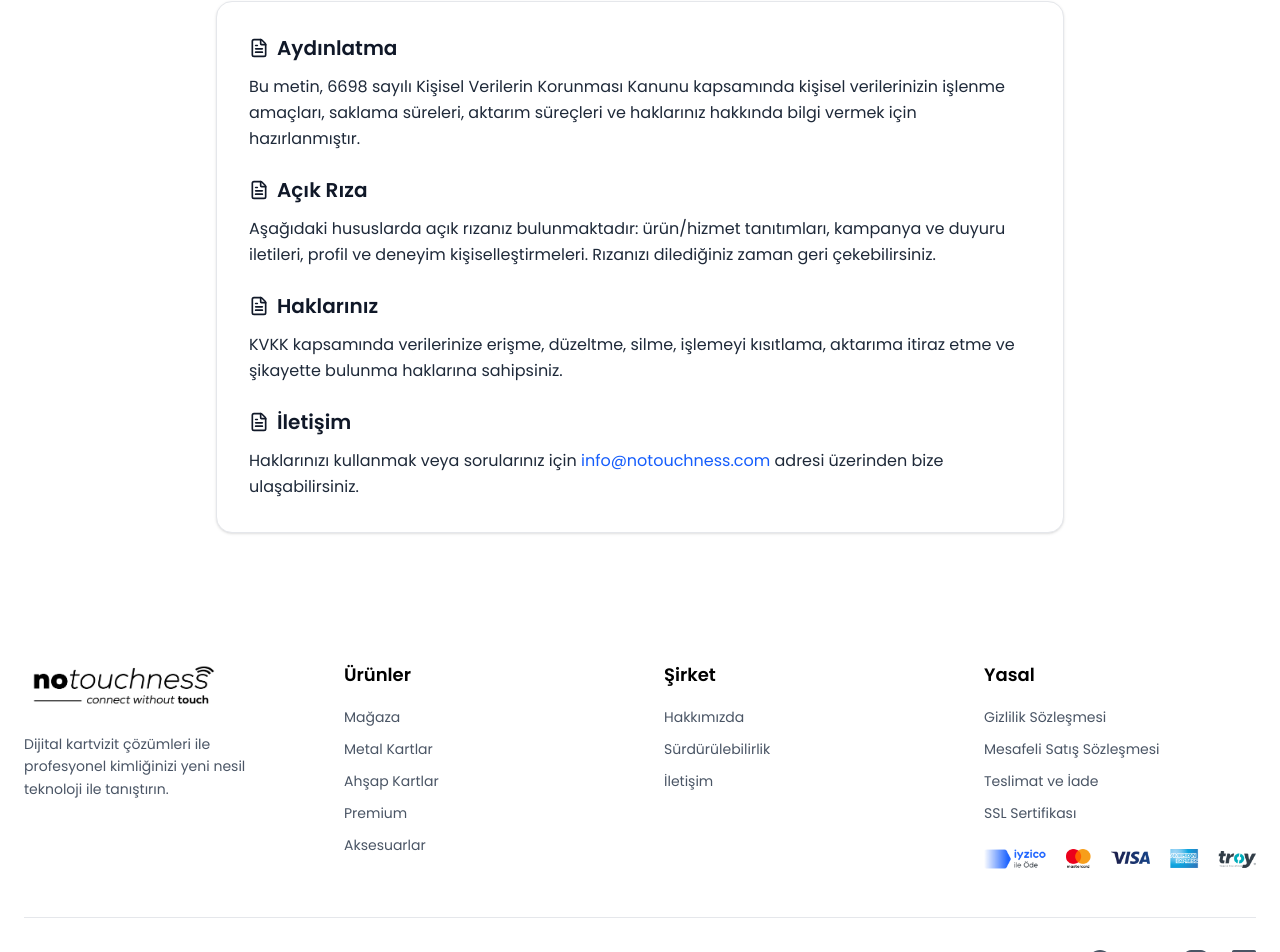
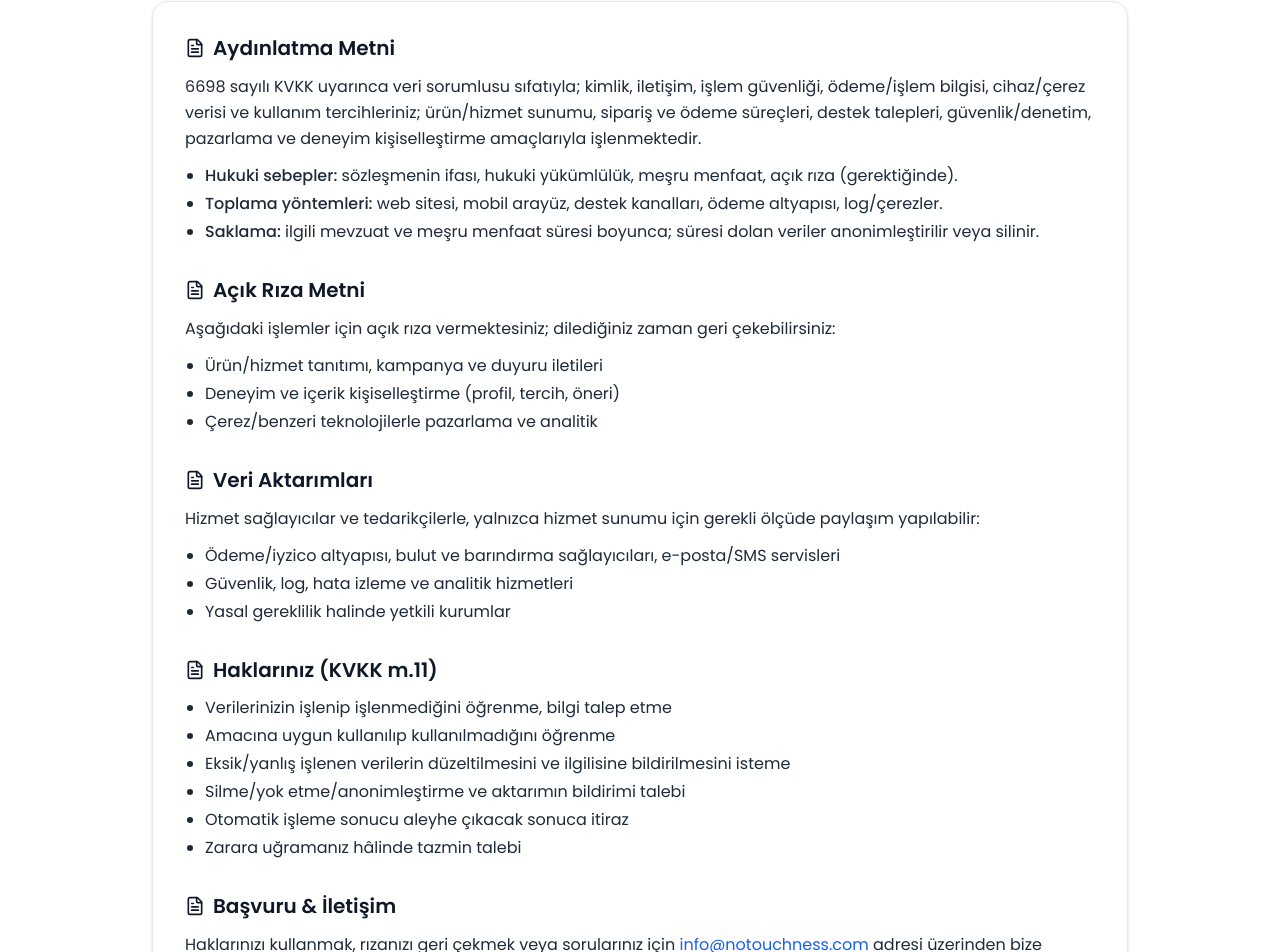
Before and after one commit to digivisor/notouchness, a Next.js app: page /kvkk in a window 1280 px wide. Shown: the part 567-1519 px from the top of the page. Built offline with nearby package versions, Linux system fonts and the light colour scheme; no server answers.

Commit message:
kvkkfooter

```diff
--- a/app/components/Footer.tsx
+++ b/app/components/Footer.tsx
@@ -45,6 +45,7 @@ export default function Footer() {
             <h4 className="text-lg font-semibold mb-4 text-black">Yasal</h4>
             <ul className="space-y-2 mb-6">
               <li><Link href="/gizlilik-sozlesmesi" className="text-gray-600 hover:text-black transition text-sm">Gizlilik Sözleşmesi</Link></li>
+              <li><Link href="/kvkk" className="text-gray-600 hover:text-black transition text-sm">KVKK & Açık Rıza Metni</Link></li>
               <li><Link href="/mesafeli-satis-sozlesmesi" className="text-gray-600 hover:text-black transition text-sm">Mesafeli Satış Sözleşmesi</Link></li>
               <li><Link href="/teslimat-ve-iade" className="text-gray-600 hover:text-black transition text-sm">Teslimat ve İade</Link></li>
               <li><Link href="/ssl-sertifikasi" className="text-gray-600 hover:text-black transition text-sm">SSL Sertifikası</Link></li>
--- a/app/kvkk/page.tsx
+++ b/app/kvkk/page.tsx
@@ -27,54 +27,91 @@ export default function KvkkPage() {
         </div>
       </div>
 
-      <main className="max-w-4xl mx-auto px-6 py-12 sm:py-16">
-        <div className="bg-white border border-gray-200 rounded-2xl shadow-sm p-6 sm:p-8 space-y-6 leading-relaxed text-gray-800">
+      <main className="max-w-5xl mx-auto px-6 py-12 sm:py-16">
+        <div className="bg-white border border-gray-200 rounded-2xl shadow-sm p-6 sm:p-8 space-y-8 leading-relaxed text-gray-800">
           <section className="space-y-3">
             <h2 className="text-xl font-semibold text-gray-900 flex items-center gap-2">
               <FileText size={20} />
-              Aydınlatma
+              Aydınlatma Metni
             </h2>
             <p>
-              Bu metin, 6698 sayılı Kişisel Verilerin Korunması Kanunu kapsamında kişisel
-              verilerinizin işlenme amaçları, saklama süreleri, aktarım süreçleri ve haklarınız
-              hakkında bilgi vermek için hazırlanmıştır.
+              6698 sayılı KVKK uyarınca veri sorumlusu sıfatıyla; kimlik, iletişim, işlem güvenliği,
+              ödeme/işlem bilgisi, cihaz/çerez verisi ve kullanım tercihleriniz; ürün/hizmet sunumu,
+              sipariş ve ödeme süreçleri, destek talepleri, güvenlik/denetim, pazarlama ve deneyim
+              kişiselleştirme amaçlarıyla işlenmektedir.
+            </p>
+            <ul className="list-disc pl-5 space-y-1 text-sm sm:text-base">
+              <li><span className="font-medium">Hukuki sebepler:</span> sözleşmenin ifası, hukuki yükümlülük, meşru menfaat, açık rıza (gerektiğinde).</li>
+              <li><span className="font-medium">Toplama yöntemleri:</span> web sitesi, mobil arayüz, destek kanalları, ödeme altyapısı, log/çerezler.</li>
+              <li><span className="font-medium">Saklama:</span> ilgili mevzuat ve meşru menfaat süresi boyunca; süresi dolan veriler anonimleştirilir veya silinir.</li>
+            </ul>
+          </section>
+
+          <section className="space-y-3">
+            <h2 className="text-xl font-semibold text-gray-900 flex items-center gap-2">
+              <FileText size={20} />
+              Açık Rıza Metni
+            </h2>
+            <p>
+              Aşağıdaki işlemler için açık rıza vermektesiniz; dilediğiniz zaman geri çekebilirsiniz:
+            </p>
+            <ul className="list-disc pl-5 space-y-1 text-sm sm:text-base">
+              <li>Ürün/hizmet tanıtımı, kampanya ve duyuru iletileri</li>
+              <li>Deneyim ve içerik kişiselleştirme (profil, tercih, öneri)</li>
+              <li>Çerez/benzeri teknolojilerle pazarlama ve analitik</li>
+            </ul>
+          </section>
+
+          <section className="space-y-3">
+            <h2 className="text-xl font-semibold text-gray-900 flex items-center gap-2">
+              <FileText size={20} />
+              Veri Aktarımları
+            </h2>
+            <p>Hizmet sağlayıcılar ve tedarikçilerle, yalnızca hizmet sunumu için gerekli ölçüde paylaşım yapılabilir:</p>
+            <ul className="list-disc pl-5 space-y-1 text-sm sm:text-base">
+              <li>Ödeme/iyzico altyapısı, bulut ve barındırma sağlayıcıları, e-posta/SMS servisleri</li>
+              <li>Güvenlik, log, hata izleme ve analitik hizmetleri</li>
+              <li>Yasal gereklilik halinde yetkili kurumlar</li>
+            </ul>
+          </section>
+
+          <section className="space-y-3">
+            <h2 className="text-xl font-semibold text-gray-900 flex items-center gap-2">
+              <FileText size={20} />
+              Haklarınız (KVKK m.11)
+            </h2>
+            <ul className="list-disc pl-5 space-y-1 text-sm sm:text-base">
+              <li>Verilerinizin işlenip işlenmediğini öğrenme, bilgi talep etme</li>
+              <li>Amacına uygun kullanılıp kullanılmadığını öğrenme</li>
+              <li>Eksik/yanlış işlenen verilerin düzeltilmesini ve ilgilisine bildirilmesini isteme</li>
+              <li>Silme/yok etme/anonimleştirme ve aktarımın bildirimi talebi</li>
+              <li>Otomatik işleme sonucu aleyhe çıkacak sonuca itiraz</li>
+              <li>Zarara uğramanız hâlinde tazmin talebi</li>
+            </ul>
+          </section>
+
+          <section className="space-y-3">
+            <h2 className="text-xl font-semibold text-gray-900 flex items-center gap-2">
+              <FileText size={20} />
+              Başvuru & İletişim
+            </h2>
+            <p>
+              Haklarınızı kullanmak, rızanızı geri çekmek veya sorularınız için{' '}
+              <a href="mailto:info@notouchness.com" className="text-blue-600 hover:underline">
+                info@notouchness.com
+              </a>{' '}
+              adresi üzerinden bize ulaşabilirsiniz. Başvurular mevzuattaki süreler içinde yanıtlanır.
             </p>
           </section>
 
           <section className="space-y-3">
             <h2 className="text-xl font-semibold text-gray-900 flex items-center gap-2">
               <FileText size={20} />
-              Açık Rıza
+              Güvenlik Önlemleri
             </h2>
             <p>
-              Aşağıdaki hususlarda açık rızanız bulunmaktadır: ürün/hizmet tanıtımları,
-              kampanya ve duyuru iletileri, profil ve deneyim kişiselleştirmeleri.
-              Rızanızı dilediğiniz zaman geri çekebilirsiniz.
-            </p>
-          </section>
-
-          <section className="space-y-3">
-            <h2 className="text-xl font-semibold text-gray-900 flex items-center gap-2">
-              <FileText size={20} />
-              Haklarınız
-            </h2>
-            <p>
-              KVKK kapsamında verilerinize erişme, düzeltme, silme, işlemeyi kısıtlama,
-              aktarıma itiraz etme ve şikayette bulunma haklarına sahipsiniz.
-            </p>
-          </section>
-
-          <section className="space-y-3">
-            <h2 className="text-xl font-semibold text-gray-900 flex items-center gap-2">
-              <FileText size={20} />
-              İletişim
-            </h2>
-            <p>
-              Haklarınızı kullanmak veya sorularınız için{' '}
-              <a href="mailto:info@notouchness.com" className="text-blue-600 hover:underline">
-                info@notouchness.com
-              </a>{' '}
-              adresi üzerinden bize ulaşabilirsiniz.
+              Verileriniz; erişim kontrolü, şifreleme, ağ ve uygulama güvenliği önlemleri, loglama ve
+              düzenli denetim süreçleriyle korunmaktadır. Paylaşımlar asgari veri ilkesiyle yapılır.
             </p>
           </section>
         </div>
```
